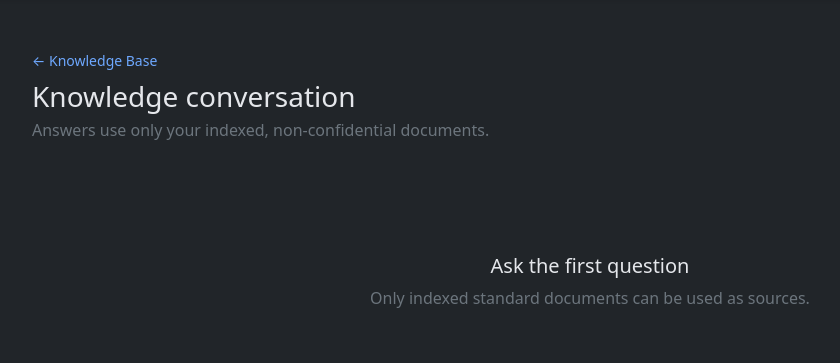
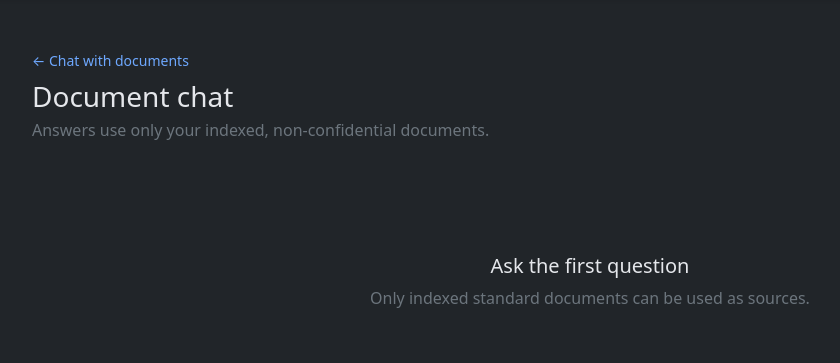
Before and after one commit to p95max/docflow_api, a FastAPI app: template app/frontend/templates/knowledge_conversation.html in a window 1280 px wide. Shown: the part 57-420 px from the top of the page, without its empty margins (50-890 px from the left). Run offline with FastAPI, Linux system fonts and the light colour scheme; the template is opened without the code that fills it, so the values that code supplies are empty; parts of the project's set-up code (start-up, migrations or seed data) failed here and were passed over.

Commit message:
Rename "Knowledge" to "Document chat" in UI and update related tests

```diff
--- a/app/frontend/templates/base.html
+++ b/app/frontend/templates/base.html
@@ -16,9 +16,9 @@
           {% if current_user %}
             <a class="btn btn-sm btn-outline-light" href="/documents">Documents</a>
             {% if knowledge_enabled %}
-              <a class="btn btn-sm btn-outline-light" href="/knowledge">Knowledge</a>
+              <a class="btn btn-sm btn-outline-light" href="/knowledge">Document chat</a>
             {% else %}
-              <span class="btn btn-sm btn-outline-secondary disabled" aria-disabled="true" title="Knowledge Base is disabled">Knowledge</span>
+              <span class="btn btn-sm btn-outline-secondary disabled" aria-disabled="true" title="Document chat is disabled">Document chat</span>
             {% endif %}
             <a class="btn btn-sm btn-outline-light" href="/backups">Backups</a>
             <a class="btn btn-sm btn-light" href="/documents/upload">Upload</a>
--- a/app/frontend/templates/knowledge.html
+++ b/app/frontend/templates/knowledge.html
@@ -1,11 +1,11 @@
 {% extends "base.html" %}
 
-{% block title %}Knowledge Base · DocsFlow{% endblock %}
+{% block title %}Chat with documents · DocsFlow{% endblock %}
 
 {% block content %}
   <div class="d-flex flex-column flex-lg-row justify-content-between align-items-lg-center gap-3 mb-4">
     <div>
-      <h1 class="h3 mb-1">Knowledge Base</h1>
+      <h1 class="h3 mb-1">Chat with documents</h1>
       <p class="text-secondary mb-0">Ask simple questions about your indexed documents.</p>
     </div>
   </div>
--- a/app/frontend/templates/knowledge_conversation.html
+++ b/app/frontend/templates/knowledge_conversation.html
@@ -1,12 +1,12 @@
 {% extends "base.html" %}
 
-{% block title %}{{ conversation.title or "Knowledge conversation" }} · DocsFlow{% endblock %}
+{% block title %}{{ conversation.title or "Document chat" }} · DocsFlow{% endblock %}
 
 {% block content %}
   <div class="d-flex flex-column flex-md-row justify-content-between gap-3 mb-4">
     <div>
-      <a class="small text-decoration-none" href="/knowledge">← Knowledge Base</a>
-      <h1 class="h3 mt-2 mb-1">{{ conversation.title or "Knowledge conversation" }}</h1>
+      <a class="small text-decoration-none" href="/knowledge">← Chat with documents</a>
+      <h1 class="h3 mt-2 mb-1">{{ conversation.title or "Document chat" }}</h1>
       <p class="text-secondary mb-0">Answers use only your indexed, non-confidential documents.</p>
     </div>
   </div>
```
Also changed, not shown: tests/test_knowledge_frontend.py (+1 -1 lines).
